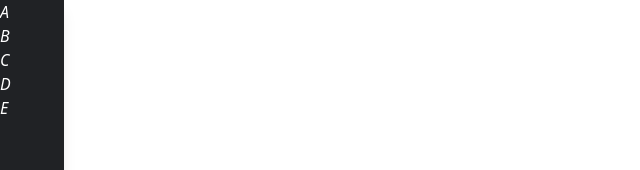
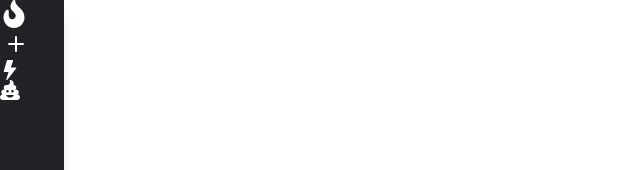
Before and after one commit to dattaaniket7/Discord-inspired-Animated-Navbar, a React (Create React App) app: page / in a window 1280 px wide. Shown: the top 170 px of the page, without its empty margins (0-640 px from the left). Built offline with nearby package versions, Linux system fonts and the light colour scheme.

Commit message:
icom-buttons

```diff
--- a/src/sideBar.js
+++ b/src/sideBar.js
@@ -1,12 +1,16 @@
+import { BsPlus, BsFillLightningFill, BsGearFill } from 'react-icons/bs';
+import { FaFire, FaPoo } from 'react-icons/fa';
+
 const sideBar = () => {
 	return (
 		<div className="fixed top-0 left-0 h-screen w-16 m-0 flex flex-col bg-gray-900 text-white shadow-lg">
-			<i>A</i>
-			<i>B</i>
-			<i>C</i>
-			<i>D</i>
-			<i>E</i>
+			<SideBarIcon icon={<FaFire size="28" />} />
+			<SideBarIcon icon={<BsPlus size="32" />} />
+			<SideBarIcon icon={<BsFillLightningFill size="20" />} />
+			<SideBarIcon icon={<FaPoo size="20" />} />
 		</div>
 	);
 };
+
+const SideBarIcon = ({ icon }) => <div className="sidebar-icon">{icon}</div>;
 export default sideBar;
```
Also changed, not shown: package.json (+15 -3 lines), 1 other file (tests, documents, lock files or other folders).
